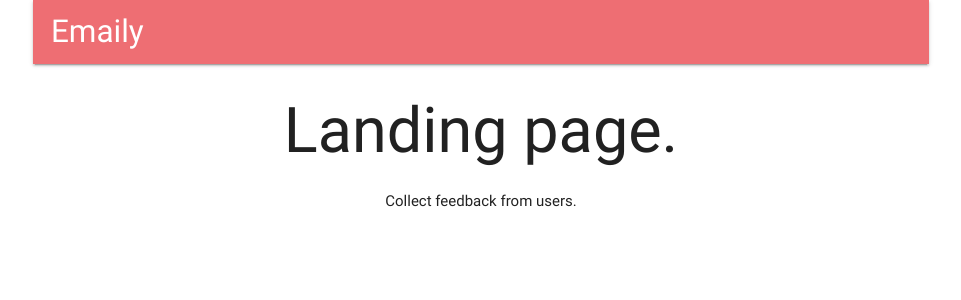
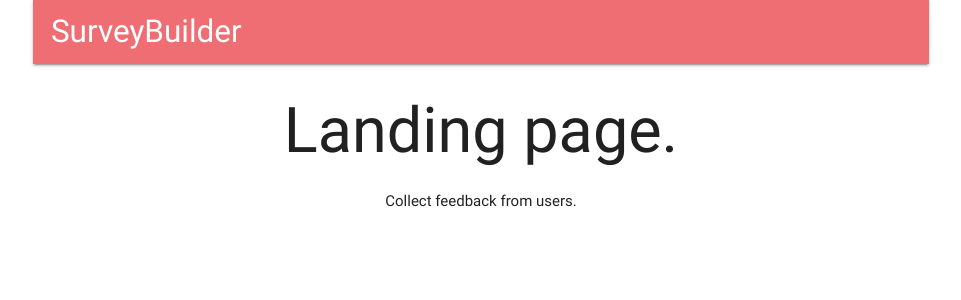
Before and after one commit to Evan-Alexander/react-email-campaign-app, a React (Create React App) app in the folder client/: page / in a window 1280 px wide. Shown: the top 300 px of the page, without its empty margins (159-1120 px from the left). Built offline with nearby package versions, Linux system fonts and the light colour scheme; no server answers.

Commit message:
change name of app

```diff
--- a/client/src/components/Header.js
+++ b/client/src/components/Header.js
@@ -32,7 +32,7 @@ class Header extends Component {
                 className="left brand-logo"
                 style={{ marginLeft: '2%'}}
               >
-                Emaily
+                SurveyBuilder
               </Link>
               <ul className="right">
                 {this.renderContent()}
```
